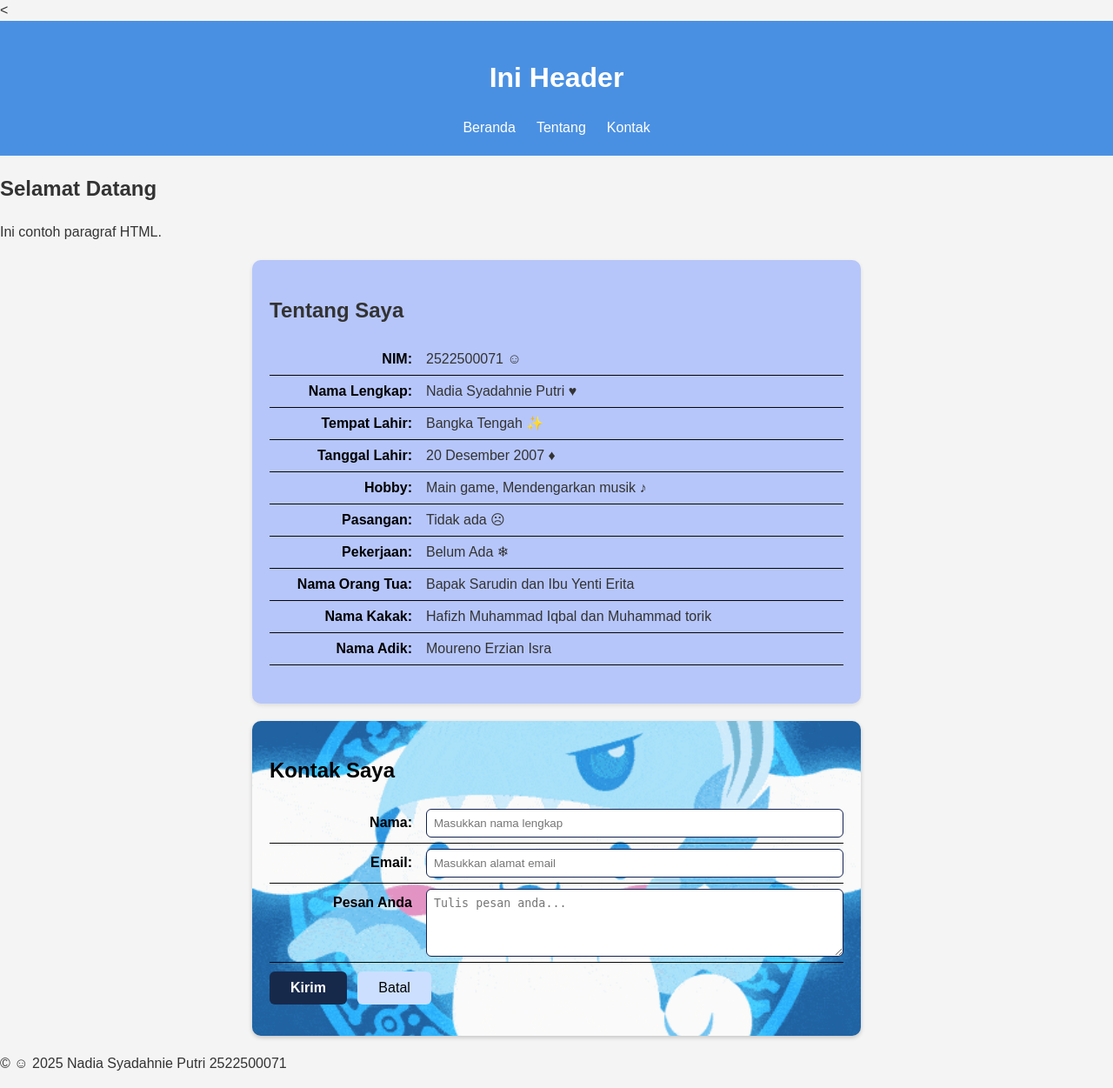
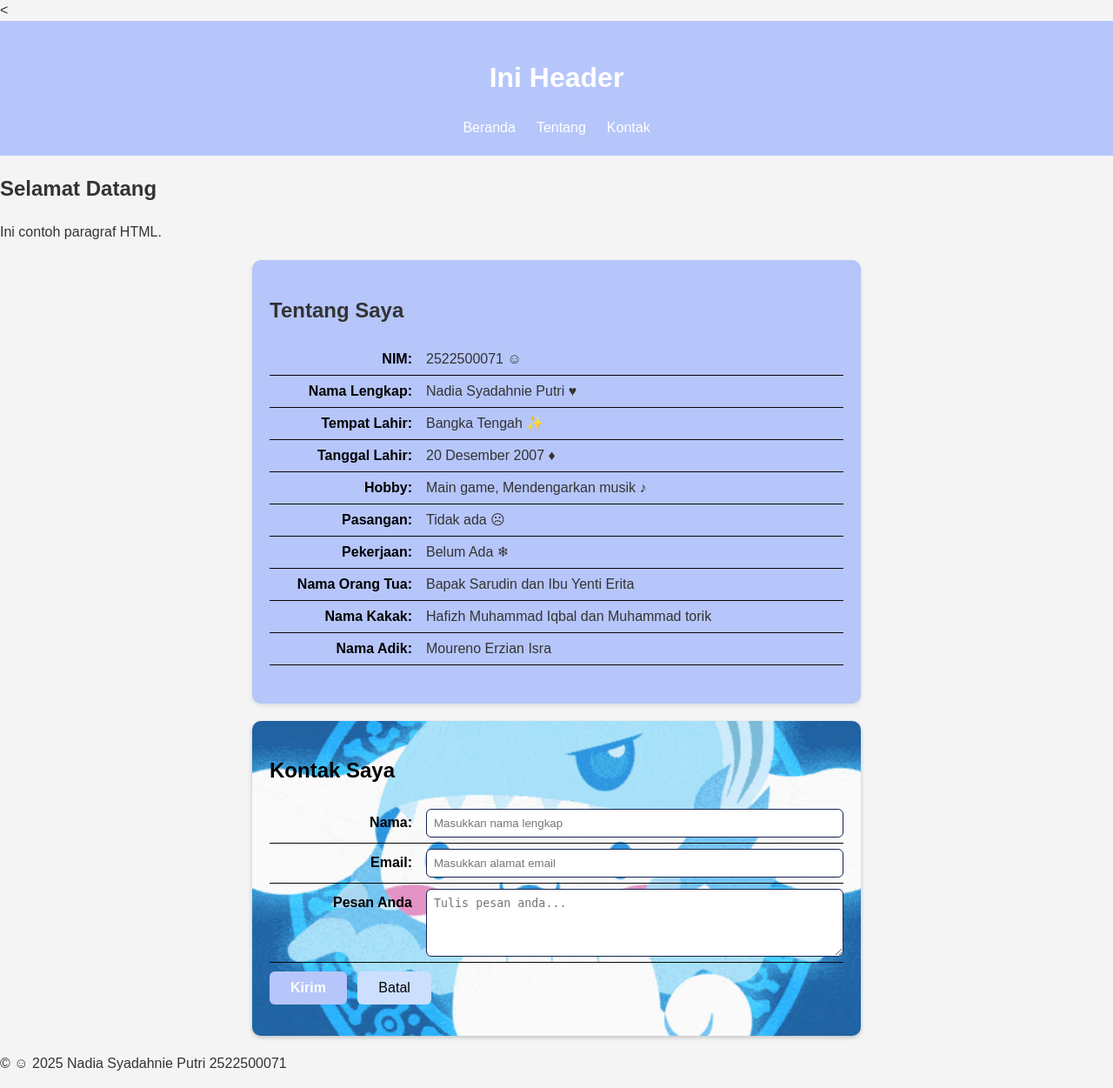
Before and after one commit to 2522500071-NadiaSyadahniePutri/2522500071-PWD-GB1J-2526O, a PHP site: page /pertemuan-04/index.html in a window 1280 px wide. Shown: the whole page at 87% size. Run offline with PHP 8.4, Linux system fonts and the light colour scheme.

Commit message:
styling header

```diff
--- a/pertemuan-03/index.html
+++ b/pertemuan-03/index.html
@@ -105,7 +105,7 @@
             }
 
             #contact button[type="submit"] {
-                background-color: #17294b;
+                background-color: #b6c6fa;
                 color: rgb(255, 255, 255);
                 font-weight: 600;
             }
@@ -117,7 +117,7 @@
             }
 
             #contact button[type="submit"]:hover {
-                background-color: #4b607d;
+                background-color: #e2e9ff;
                 transform: translateY(-1px);
                 box-shadow: 0 2px 6px rgba(0, 0, 0, 0.2);
             }
--- a/pertemuan-04/style.css
+++ b/pertemuan-04/style.css
@@ -11,7 +11,7 @@
         }
 
         header {
-            background-color: #4a90e2;
+            background-color: #b6c6fa;
             color: #fff;
             padding: 20px;
             text-align: center;
@@ -128,7 +128,7 @@
             }
 
             #contact button[type="submit"] {
-                background-color: #17294b;
+                background-color: #b6c6fa;
                 color: rgb(255, 255, 255);
                 font-weight: 600;
             }
@@ -140,7 +140,7 @@
             }
 
             #contact button[type="submit"]:hover {
-                background-color: #4b607d;
+                background-color: #e2e9ff;
                 transform: translateY(-1px);
                 box-shadow: 0 2px 6px rgba(0, 0, 0, 0.2);
             }
```
